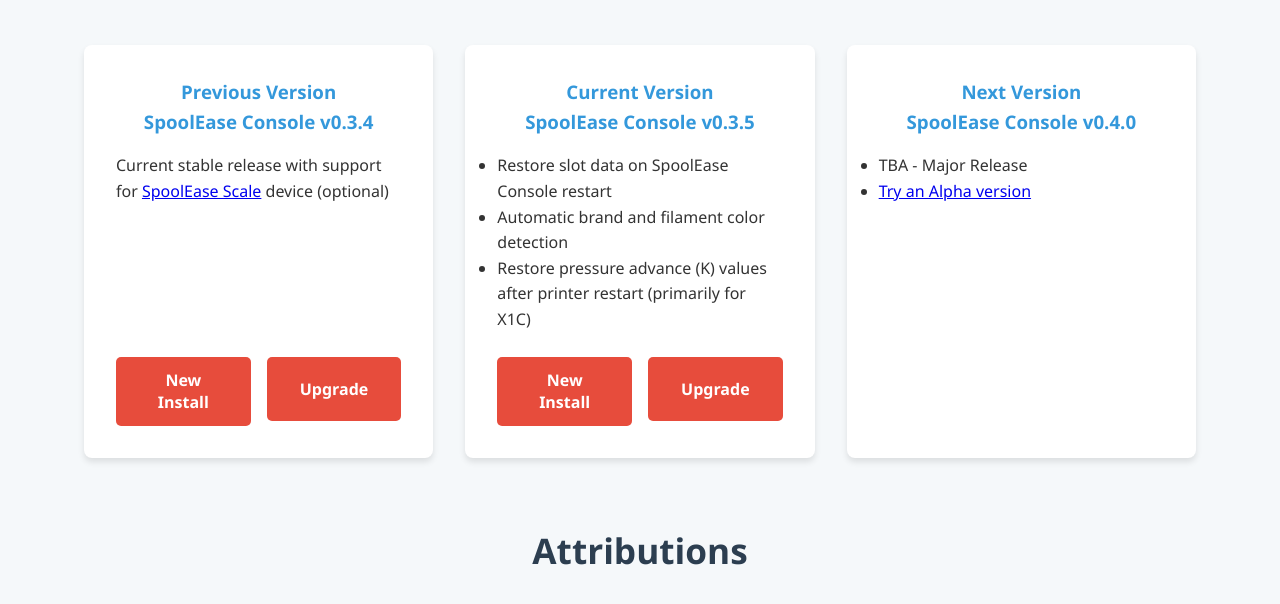
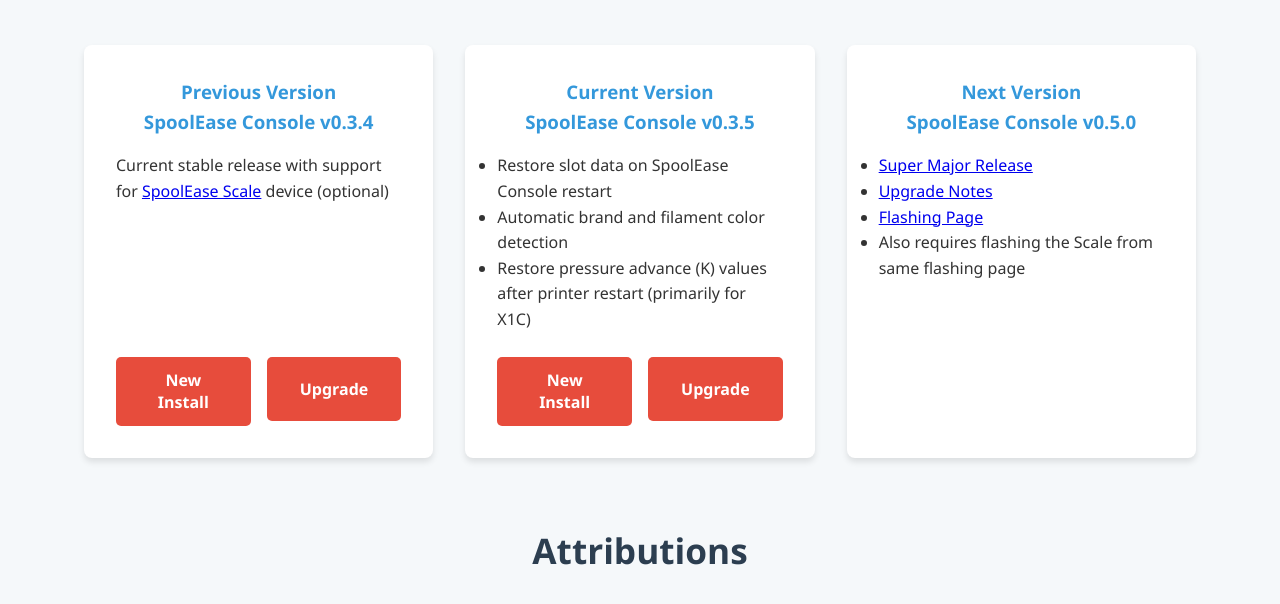
Before and after one commit to yanshay/SpoolEase-Web, a plain HTML site: page docs/console.html in a window 1280 px wide. Shown: the part 2672-3276 px from the top of the page. Drawn offline with Linux system fonts and the light colour scheme.

Commit message:
update on version 0.5.0, still as pre-release

```diff
--- a/docs/console.html
+++ b/docs/console.html
@@ -206,11 +206,13 @@
 
           <div class="firmware-card">
             <div class="firmware-description">
-              <h3>Next Version<br />SpoolEase Console v0.4.0</h3>
+              <h3>Next Version<br />SpoolEase Console v0.5.0</h3>
               <p>
                 <ul>
-                  <li>TBA - Major Release</li>
-                  <li><a href="https://github.com/yanshay/SpoolEase/discussions/46" target="_blank">Try an Alpha version</a></li>
+                  <li><a href="https://docs.spoolease.io/docs/next/welcome">Super Major Release</a></li>
+                  <li><a href="https://docs.spoolease.io/docs/next/Technicalities/upgrading" target="_blank">Upgrade Notes</a></li>
+                  <li><a href="https://debug.spoolease.io/0.5/alpha.html">Flashing Page</a></li>
+                  <li>Also requires flashing the Scale from same flashing page</li>
                 </ul>
               </p>
             </div>
```
